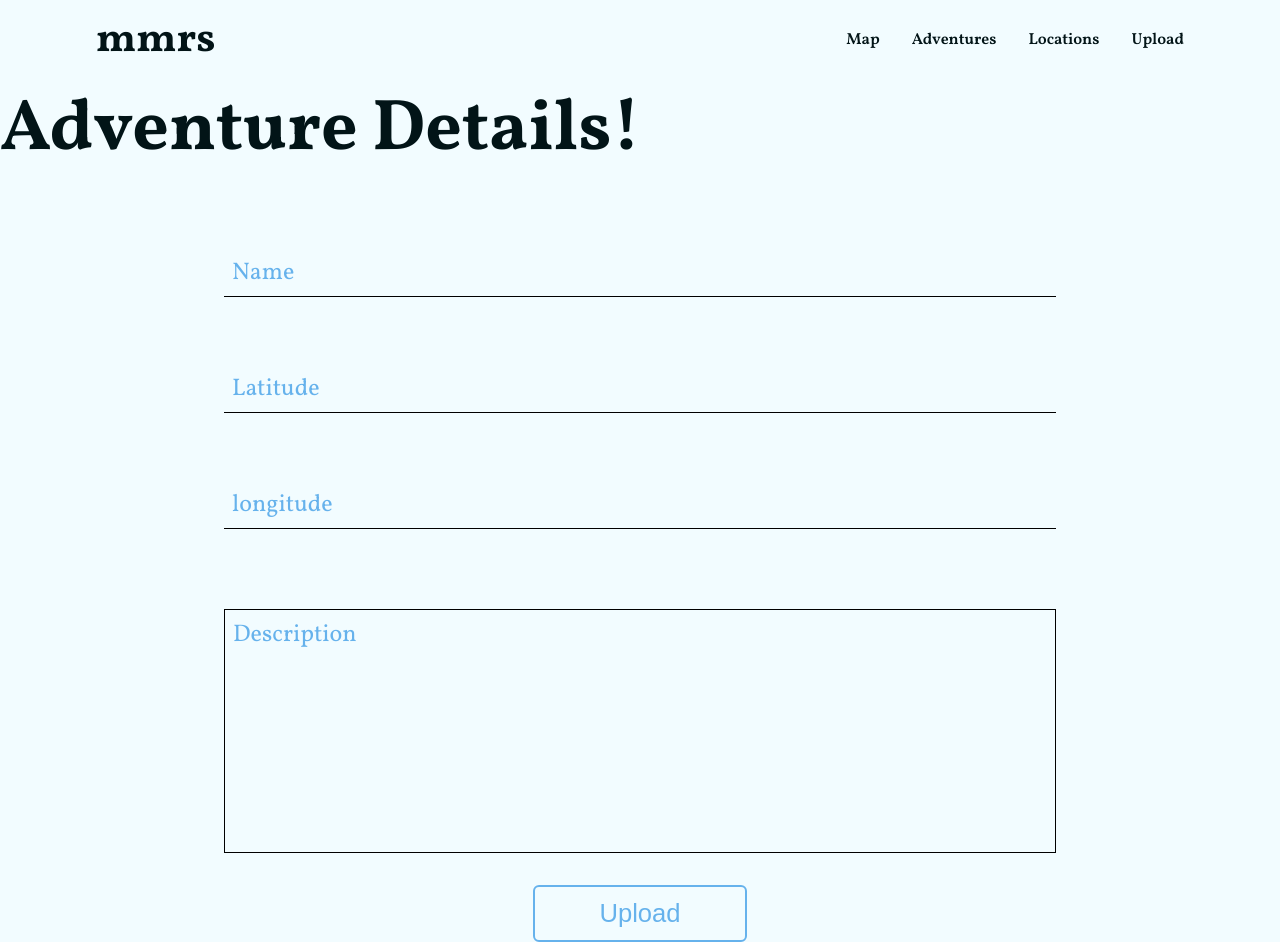
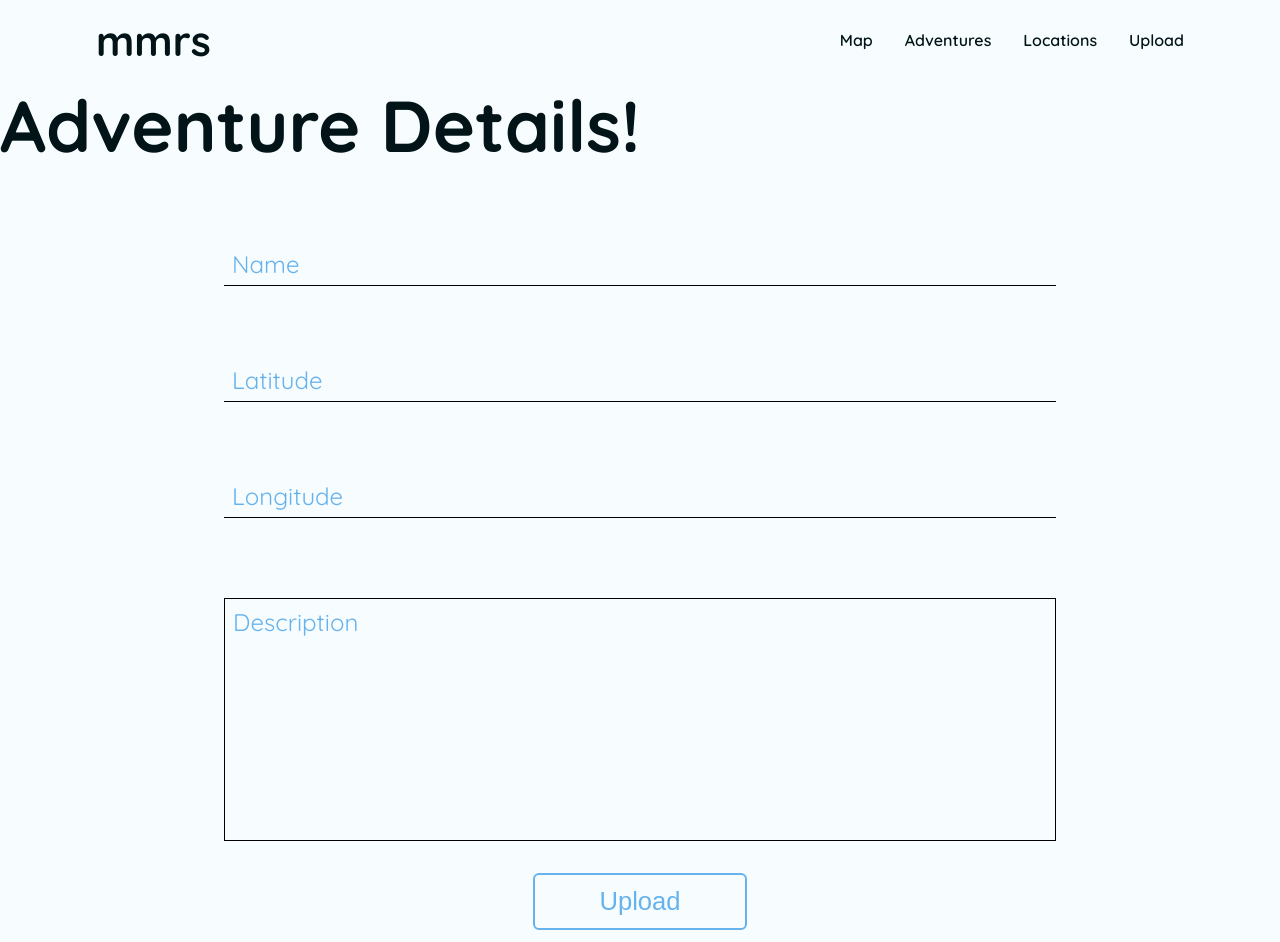
Before and after one commit to Lucidreline/mmrs, a React (Create React App) app in the folder client/: page /adventure-form in a window 1280 px wide. Built offline with nearby package versions, Linux system fonts and the light colour scheme.

Commit message:
Changed the font and background color.

```diff
--- a/client/src/App.scss
+++ b/client/src/App.scss
@@ -1,9 +1,9 @@
 // font imports
-@import url('https://fonts.googleapis.com/css2?family=Vollkorn:wght@400;600;700;800&display=swap');
+@import url('https://fonts.googleapis.com/css2?family=Quicksand:wght@400;600;700&display=swap');
 
 // global vars
 $normalTextColor: #021417;
-$backgroundColor: #f2fcff;
+$backgroundColor: #f7fdff;
 $accentColor1: #afebf8;
 $accentColor2: #8bd8f2;
 $accentColor3: #6bc0ea;
@@ -28,10 +28,15 @@ html {
 }
 
 body {
-  font-family: 'Vollkorn', serif, Roboto, sans-serif;
   background-color: $backgroundColor;
   color: $normalTextColor;
   font-size: 62.5%;
+}
+
+textarea,
+body,
+input {
+  font-family: 'Quicksand', sans-serif, Roboto, sans-serif;
 }
 
 .container {
--- a/client/src/components/adventure-form/adventure-form.component.tsx
+++ b/client/src/components/adventure-form/adventure-form.component.tsx
@@ -70,7 +70,7 @@ const AdventureForm = () => {
       <Input
         type="number"
         name="lon"
-        placeholder="longitude"
+        placeholder="Longitude"
         handleChange={handleChange}
       />
       <Input
```
